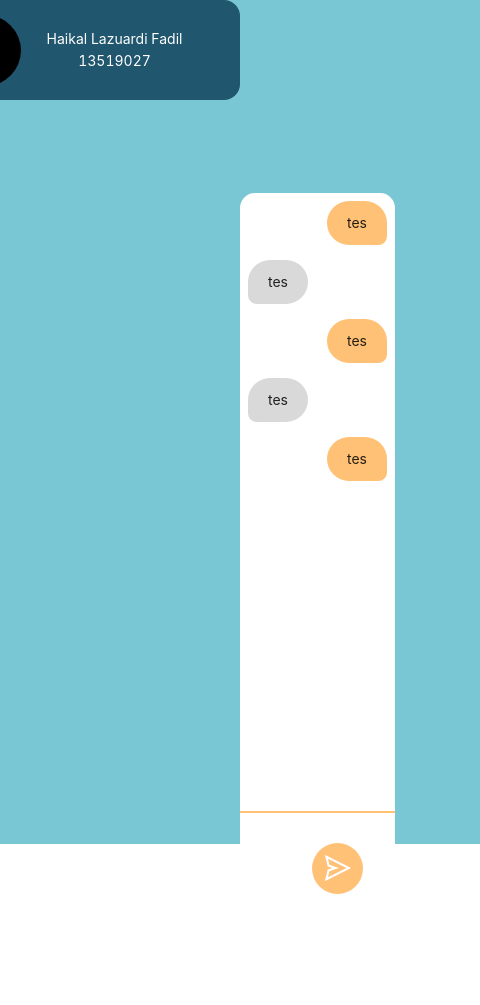
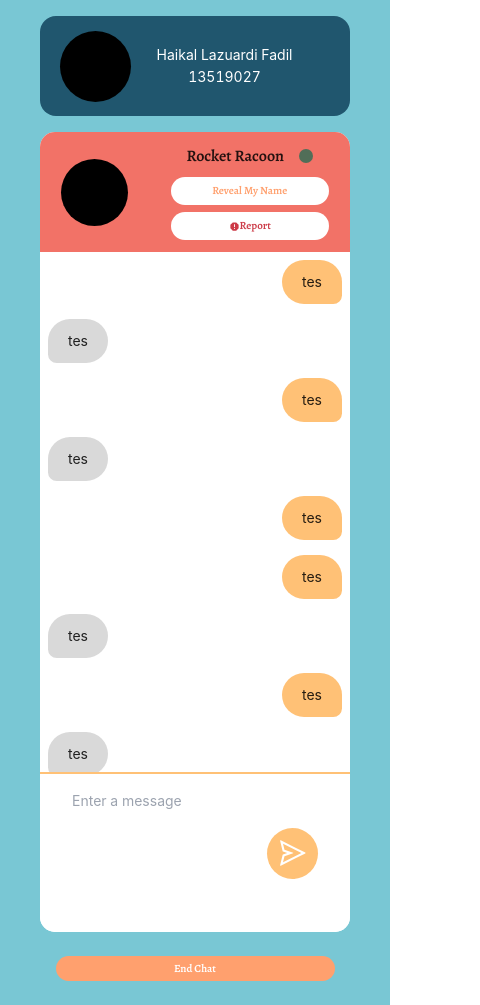
Before and after one commit to mikeleo03/E2EE-Secure-Messaging-App-FE, a React (Vite) app: page /chat-room in a window 390 px wide. Shown: the whole page, 480 px wide, since content can reach past the window. Before the commit the page ends 924 px from the top, so only its background shows below. Built offline with nearby package versions, Linux system fonts and the light colour scheme.

Commit message:
mobile responsive chatroom

```diff
--- a/src/components/ChatContainer.tsx
+++ b/src/components/ChatContainer.tsx
@@ -3,6 +3,7 @@ import React from 'react';
 import { AiOutlineSend } from 'react-icons/ai';
 import { ChatData } from '../interfaces/chat';
 import ChatBubble from './ChatBubble';
+import Dialogist from './Dialogist';
 
 interface ChatContainerProps {
   myName?: string;
@@ -16,18 +17,25 @@ const ChatContainer: React.FC<ChatContainerProps> = ({
   chatData,
 }) => {
   return (
-    <div className="bg-white h-[650px] w-[777px] lg:w-[450px] xl:w-[500px] xxl:w-[600px] 3xl:w-[777px] rounded-[15px]">
-      <div className="h-[95%] w-[100%] rounded-t-[15px] flex flex-col max-w-[100%] px-2 pt-2 ">
+    <div className="bg-white h-[100%] w-[777px] lg:w-[450px] xl:w-[500px] xxl:w-[600px] 3xl:w-[750px] rounded-[15px]">
+      <div className="h-[15%] lg:hidden">
+        <Dialogist
+          name={'Rocket Racoon'}
+          reveal={false}
+          setReveal={() => null}
+        />
+      </div>
+      <div className="xs:h-[65%] lg:h-[80%] w-[100%] rounded-t-[15px] flex flex-col max-w-[100%] px-2 pt-2 overflow-y-scroll overflow-x-hidden">
         {chatData.map((chat, idx) => (
           <ChatBubble key={idx} sent={myNIM === chat.sender ? true : false}>
             {chat.message}
           </ChatBubble>
         ))}
       </div>
-      <div className="h-[113px] bg-white border-solid border-t-2 border-primaryOrange flex justify-between items-center px-8  rounded-b-[15px]">
+      <div className="h-[20%] bg-white border-solid border-t-2 border-primaryOrange flex justify-between items-center px-8 rounded-b-[15px]">
         <textarea
           placeholder="Enter a message"
-          className="resize-none outline-none w-[100%] h-[100%] py-5 mr-10"
+          className="resize-none outline-none w-[100%] h-[80%] mr-10"
         />
 
         <div className="bg-primaryOrange h-[51px] w-[51px] min-w-[51px] rounded-full flex justify-center items-center text-[30px] text-white">
--- a/src/components/Dialogist.tsx
+++ b/src/components/Dialogist.tsx
@@ -1,3 +1,4 @@
+/* eslint-disable max-len */
 import React from 'react';
 import WhiteButton from './WhiteButton';
 import { MdReport } from 'react-icons/md';
@@ -18,13 +19,19 @@ const Dialogist: React.FC<DialogistProps> = ({ name, reveal, setReveal }) => {
   };
 
   return (
-    <div className="lg:w-[380px] xl:w-[441px] h-[570px] bg-primaryRed rounded-[15px] flex flex-col items-center">
-      <div className="inline-block h-[245px] w-[245px] rounded-full bg-black mt-[57px] mb-[44px]"></div>
-      <div className="flex items-center mb-[19px]">
-        <p className="font-alegreya text-[40px] m-0 mr-[15px]">{name}</p>
-        <div className="h-[28px] w-[28px] rounded-full bg-secondaryGreen"></div>
+    <div className="lg:w-[380px] xl:w-[441px] xs:h-[100%] lg:h-[570px] bg-primaryRed xs:rounded-t-[15px] lg:rounded-b-[15px] flex lg:flex-col items-center xs:justify-around lg:justify-center">
+      <div className="inline-block xs:h-[67px] lg:h-[245px] xs:w-[67px] lg:w-[245px] rounded-full bg-black lg:mt-[57px] lg:mb-[44px]"></div>
+      <div className="flex flex-col items-center">
+        <div className="flex items-center xs:mb-[8px] lg:mb-[19px]">
+          <p className="font-alegreya xs:text-body lg:text-[40px] m-0 mr-[15px]">
+            {name}
+          </p>
+          <div className="xs:h-[14px] lg:h-[28px] xs:w-[14px] lg:w-[28px] rounded-full bg-secondaryGreen"></div>
         </div>
-      <WhiteButton className="mb-[23px]" onClick={() => setReveal(!reveal)}>
+        <WhiteButton
+          className="xs:mb-[7px] lg:mb-[23px]"
+          onClick={() => setReveal(!reveal)}
+        >
           Reveal My Name
         </WhiteButton>
         <WhiteButton
@@ -36,6 +43,7 @@ const Dialogist: React.FC<DialogistProps> = ({ name, reveal, setReveal }) => {
           Report
         </WhiteButton>
       </div>
+    </div>
   );
 };
 
--- a/src/components/OrangeButton.tsx
+++ b/src/components/OrangeButton.tsx
@@ -15,7 +15,7 @@ const OrangeButton: React.FC<OrangeButtonProps> = ({
     <div
       onClick={onClick}
       // eslint-disable-next-line max-len
-      className={`font-alegreya bg-secondaryOrange w-[281px] h-[47px] text-subHeading text-white flex justify-center items-center rounded-[15px] cursor-pointer ${className}`}
+      className={`font-alegreya bg-secondaryOrange xs:w-[90%] lg:w-[281px] xs:h-[25px] lg:h-[47px] xs:my-6 lg:mt-0 xs:text-caption lg:text-subHeading text-white flex justify-center items-center rounded-[15px] cursor-pointer ${className}`}
     >
       {children}
     </div>
--- a/src/components/WhiteButton.tsx
+++ b/src/components/WhiteButton.tsx
@@ -19,7 +19,7 @@ const WhiteButton: React.FC<WhiteButtonProps> = ({
     <div
       onClick={onClick}
       // eslint-disable-next-line max-len
-      className={`font-alegreya bg-white w-[281px] h-[47px] text-subHeading ${
+      className={`font-alegreya bg-white xs:w-[158px] lg:w-[281px] xs:h-[28px] lg:h-[47px] xs:text-caption lg:text-subHeading ${
         color === 'orange' ? 'text-secondaryOrange' : 'text-secondaryRed'
       } flex justify-center items-center rounded-[15px] cursor-pointer ${className}`}
     >
--- a/src/pages/Chatroom.tsx
+++ b/src/pages/Chatroom.tsx
@@ -1,3 +1,4 @@
+/* eslint-disable max-len */
 import React, { useState } from 'react';
 import ChatContainer from '../components/ChatContainer';
 import Dialogist from '../components/Dialogist';
@@ -36,6 +37,56 @@ const dummyChat: ChatData[] = [
     receiver: '13519154',
     message: 'tes',
   },
+  {
+    sender: '13519027',
+    receiver: '13519154',
+    message: 'tes',
+  },
+  {
+    sender: '13519154',
+    receiver: '13519027',
+    message: 'tes',
+  },
+  {
+    sender: '13519027',
+    receiver: '13519154',
+    message: 'tes',
+  },
+  {
+    sender: '13519154',
+    receiver: '13519027',
+    message: 'tes',
+  },
+  {
+    sender: '13519027',
+    receiver: '13519154',
+    message: 'tessssssssssssssssssssssssssssssssssssssssssssssssssssssss',
+  },
+  {
+    sender: '13519027',
+    receiver: '13519154',
+    message: 'tes',
+  },
+  {
+    sender: '13519154',
+    receiver: '13519027',
+    message: 'tes',
+  },
+  {
+    sender: '13519027',
+    receiver: '13519154',
+    message: 'tes',
+  },
+  {
+    sender: '13519154',
+    receiver: '13519027',
+    message: 'tes',
+  },
+  {
+    sender: '13519027',
+    receiver: '13519154',
+    message: 'tes',
+  },
 ];
 
 const ChatRoom: React.FC = () => {
@@ -44,28 +95,30 @@ const ChatRoom: React.FC = () => {
   return (
     <>
       {/* <ReportModal /> */}
-      <div className="bg-primaryBlue w-[100vw] h-[100vh] xs:px-60 lg:px-20 xl:px-28 xxl:px-36 3xl:px-60">
-        <div className="grid grid-flow-col justify-items-stretch grid-cols-8">
-          <Heading className="justify-self-center pt-10 col-span-6 xs:invisible lg:visible">
+      <div className="bg-primaryBlue w-[100vw] xs:h-[100%] sm:h-[100vh] xs:px-10 sm:px-32 md:px-48 lg:px-20 xl:px-28 xxl:px-36 3xl:px-56">
+        <div className="grid grid-flow-col justify-items-stretch grid-cols-8 items-center xs:py-4 lg:pt-10 lg:pb-4">
+          <Heading className="justify-self-center col-span-6 xs:hidden lg:block">
             Chat Room
           </Heading>
           <Nametag
             name="Haikal Lazuardi Fadil"
             nim="13519027"
-            className="justify-self-end col-span-2"
+            className="xs:justify-self-center lg:justify-self-end xs:col-span-8 lg:col-span-2"
           />
         </div>
-        <div className="flex justify-between">
-          <div className="flex flex-col items-center xs:hidden lg:block">
+        <div className="flex justify-between xs:h-[800px] lg:h-[700px]">
+          <div className="flex flex-col items-center justify-around xs:hidden lg:flex">
             <Dialogist
               name={reveal ? dialogist : 'Rocket Racoon'}
               reveal={reveal}
               setReveal={setReveal}
             />
-            <OrangeButton className="my-[35px]">Find New Chats</OrangeButton>
             <OrangeButton>End Chat</OrangeButton>
           </div>
           <ChatContainer myNIM={myNIM} myName={myName} chatData={dummyChat} />
+        </div>
+        <div className="w-[100%] flex justify-center lg:hidden">
+          <OrangeButton>End Chat</OrangeButton>
         </div>
       </div>
     </>
--- a/tailwind.config.js
+++ b/tailwind.config.js
@@ -4,7 +4,7 @@ module.exports = {
   content: ['./src/**/*.{js,jsx,ts,tsx}'],
   theme: {
     screens: {
-      xs: '370px',
+      xs: '350px',
       sm: '640px',
       md: '768px',
       lg: '1024px',
```
Lines whose indentation alone changed are shown as unchanged.
